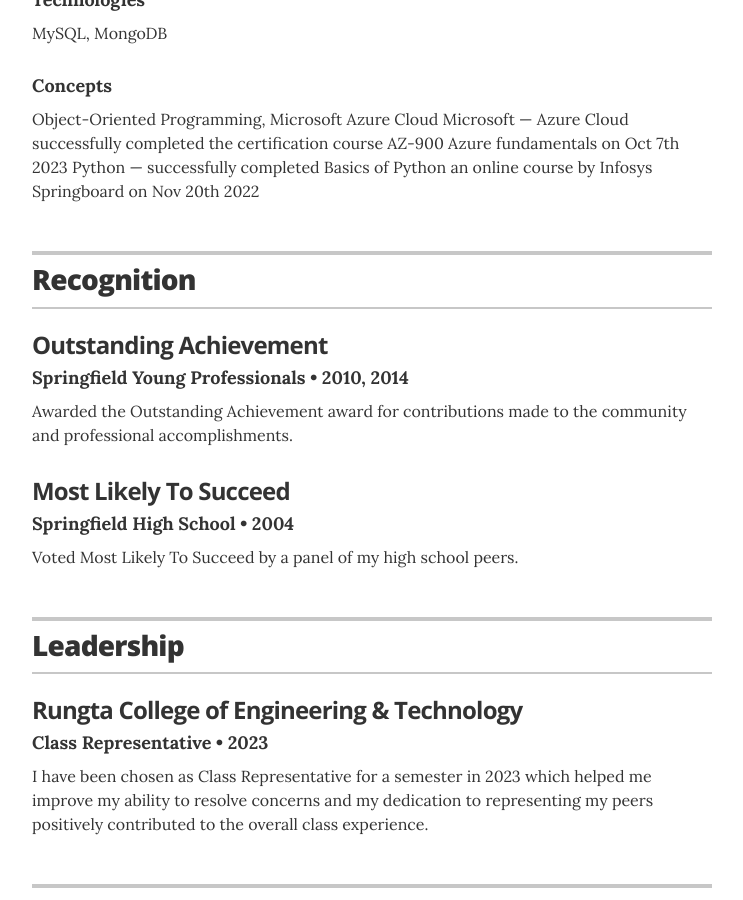
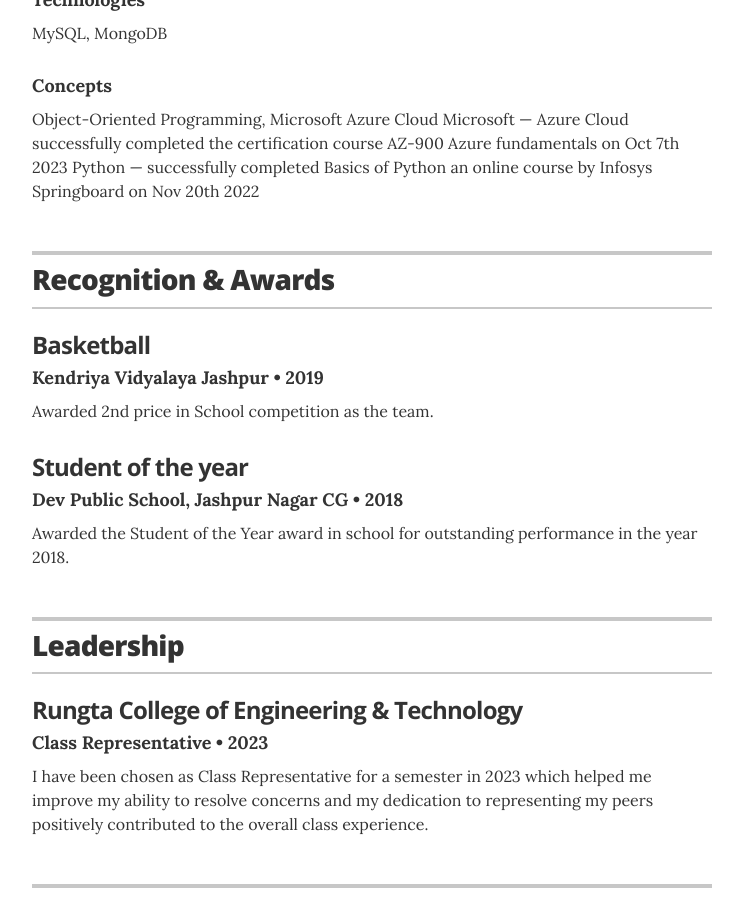
Before and after one commit to deependra-painkra/resume, a Jekyll site: the page built from index.html, in a window 1280 px wide and 900 px high, scrolled down 1881 px. Shown: the whole window, without its empty margins (268-1011 px from the left). Built offline with Jekyll 4.4.1, drawn with Linux system fonts in a browser that asks for light colours.

Commit message:
updated recognition
added my awards

```diff
--- a/_data/recognitions.yml
+++ b/_data/recognitions.yml
@@ -1,10 +1,11 @@
 # Recognitions
-- award: Outstanding Achievement
-  organization: Springfield Young Professionals
-  year: 2010, 2014
-  summary: Awarded the Outstanding Achievement award for contributions made to the community and professional accomplishments.
+- award: Basketball
+  organization: Kendriya Vidyalaya Jashpur
+  year: 2019
+  summary: Awarded 2nd price in School competition as the team.
+  # summary: Awarded the Outstanding Achievement award for contributions made to the community and professional accomplishments.
 
-- award: Most Likely To Succeed
-  organization: Springfield High School
-  year: 2004
-  summary: Voted Most Likely To Succeed by a panel of my high school peers.
+- award: Student of the year
+  organization: Dev Public School, Jashpur Nagar CG
+  year: 2018
+  summary: Awarded the Student of the Year award in school for outstanding performance in the year 2018.
--- a/_layouts/resume.html
+++ b/_layouts/resume.html
@@ -140,7 +140,7 @@
       <section class="content-section">
 
         <header class="section-header">
-          <h2>Recognition</h2>
+          <h2>Recognition & Awards</h2>
         </header>
 
         {% for recognition in site.data.recognitions %}
```
